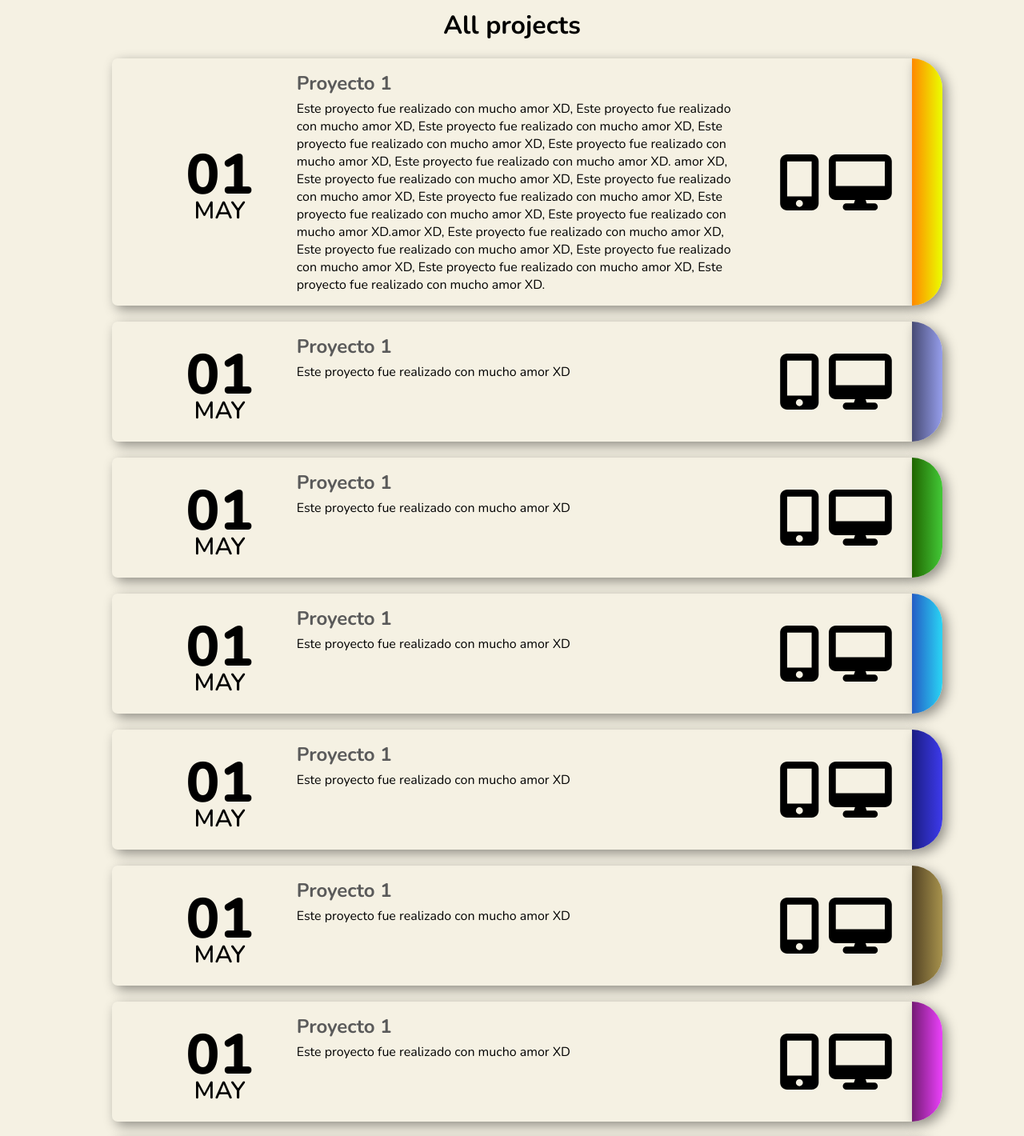
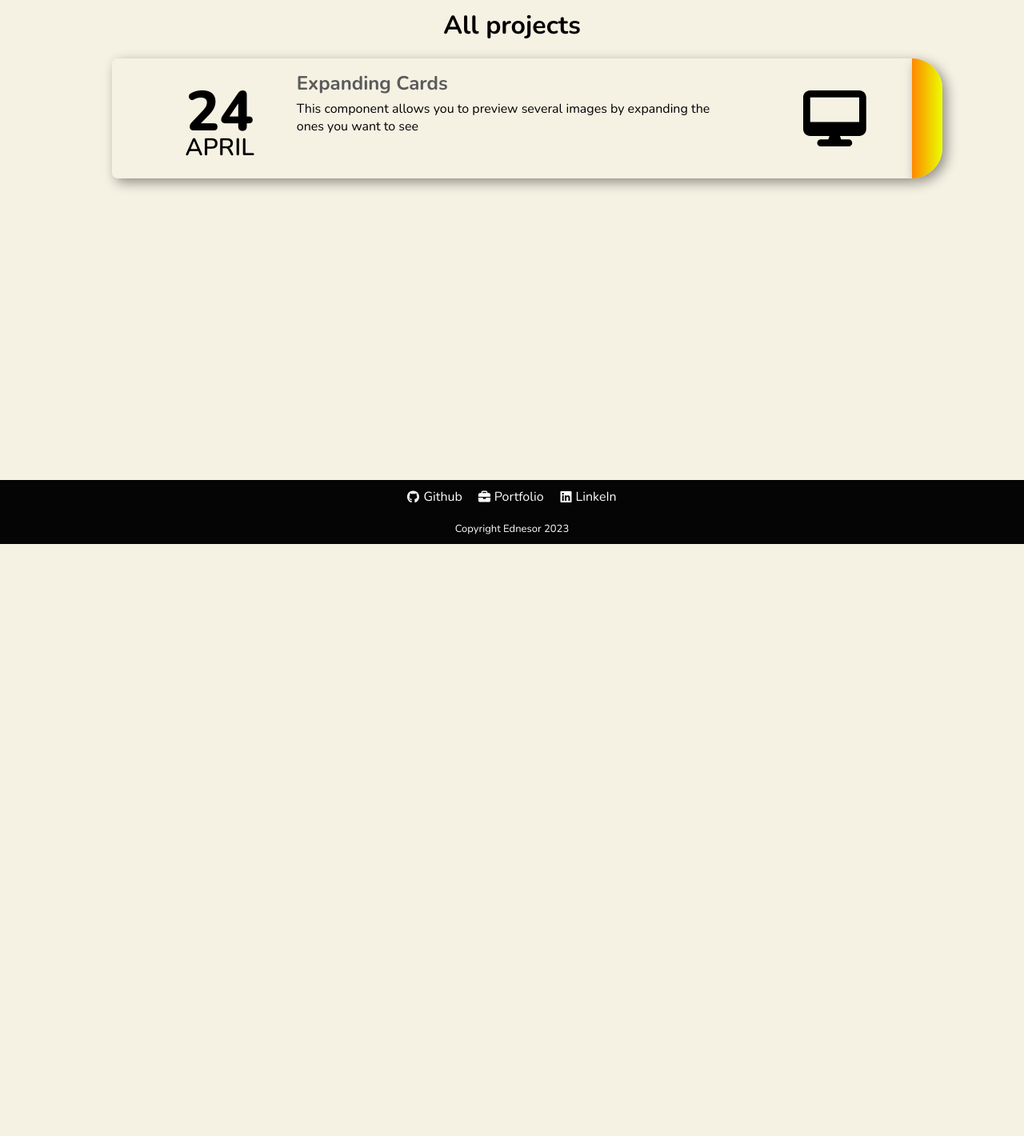
Before and after one commit to Ednesor/50-projects-50-days, a Next.js app: page /index in a window 1280 px wide. Shown: the part 120-1540 px from the top of the page at 80% size. After the commit the page ends 800 px from the top, so only its background shows below. Built offline with nearby package versions, Linux system fonts and the light colour scheme.

Commit message:
feat: add component to index

```diff
--- a/src/pages/index/index.jsx
+++ b/src/pages/index/index.jsx
@@ -9,60 +9,11 @@ export default function Index() {
       <h1 className={style.mainTitle}>All projects</h1>
       <div className={style.container}>
         <IndexCards className={style.cards}
-          device={"both"}
-          date={["01", "may"]}
-          title={"Proyecto 1"}
-          description={"Este proyecto fue realizado con mucho amor XD, Este proyecto fue realizado con mucho amor XD, Este proyecto fue realizado con mucho amor XD, Este proyecto fue realizado con mucho amor XD, Este proyecto fue realizado con mucho amor XD, Este proyecto fue realizado con mucho amor XD. amor XD, Este proyecto fue realizado con mucho amor XD, Este proyecto fue realizado con mucho amor XD, Este proyecto fue realizado con mucho amor XD, Este proyecto fue realizado con mucho amor XD, Este proyecto fue realizado con mucho amor XD.amor XD, Este proyecto fue realizado con mucho amor XD, Este proyecto fue realizado con mucho amor XD, Este proyecto fue realizado con mucho amor XD, Este proyecto fue realizado con mucho amor XD, Este proyecto fue realizado con mucho amor XD."}
-          url={"proyecto-formato-url"}
-        />
-        <IndexCards
-          device={"both"}
-          date={["01", "may"]}
-          title={"Proyecto 1"}
-          description={"Este proyecto fue realizado con mucho amor XD"}
-          url={"proyecto-formato-url"}
-        />
-        <IndexCards
-          device={"both"}
-          date={["01", "may"]}
-          title={"Proyecto 1"}
-          description={"Este proyecto fue realizado con mucho amor XD"}
-          url={"proyecto-formato-url"}
-        />
-        <IndexCards
-          device={"both"}
-          date={["01", "may"]}
-          title={"Proyecto 1"}
-          description={"Este proyecto fue realizado con mucho amor XD"}
-          url={"proyecto-formato-url"}
-        />
-        <IndexCards
-          device={"both"}
-          date={["01", "may"]}
-          title={"Proyecto 1"}
-          description={"Este proyecto fue realizado con mucho amor XD"}
-          url={"proyecto-formato-url"}
-        />
-        <IndexCards
-          device={"both"}
-          date={["01", "may"]}
-          title={"Proyecto 1"}
-          description={"Este proyecto fue realizado con mucho amor XD"}
-          url={"proyecto-formato-url"}
-        />
-        <IndexCards
-          device={"both"}
-          date={["01", "may"]}
-          title={"Proyecto 1"}
-          description={"Este proyecto fue realizado con mucho amor XD"}
-          url={"proyecto-formato-url"}
-        />
-        <IndexCards
-          device={"both"}
-          date={["01", "may"]}
-          title={"Proyecto 1"}
-          description={"Este proyecto fue realizado con mucho amor XD"}
-          url={"proyecto-formato-url"}
+          device={"desktop"}
+          date={["24", "april"]}
+          title={"Expanding Cards"}
+          description={"This component allows you to preview several images by expanding the ones you want to see"}
+          url={"expanding-cards"}
         />
       </div>
     </Layout>
```
